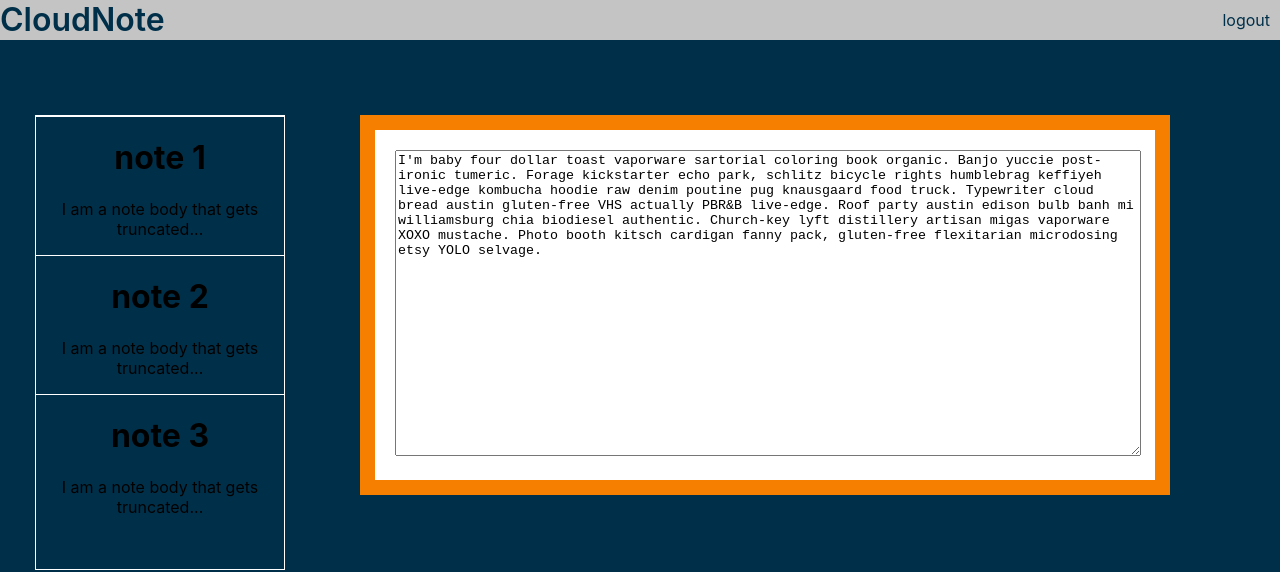
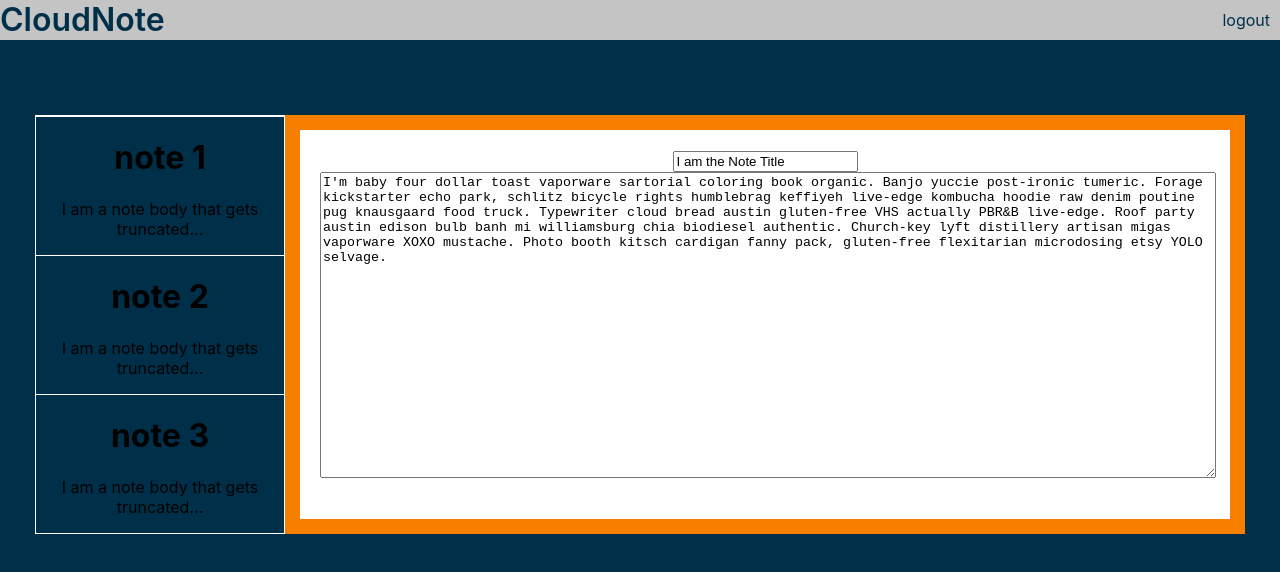
Before and after one commit to N8ers/cloud-note, a React (Create React App) app: page / in a window 1280 px wide. Shown: the top 572 px of the page. Built offline with nearby package versions, Linux system fonts and the light colour scheme.

Commit message:
add a title to the notes

```diff
--- a/src/components/NotePad/NotePad.css
+++ b/src/components/NotePad/NotePad.css
@@ -1,5 +1,5 @@
 .NotePad {
-  margin: 75px;
+  margin-top: 75px;
   padding: 20px;
   background-color: white;
   border: 15px solid #f77f00;
--- a/src/components/NotePad/NotePad.js
+++ b/src/components/NotePad/NotePad.js
@@ -11,6 +11,7 @@ function NotePad() {
 
   return (
     <div className="NotePad">
+      <input value="I am the Note Title" />
       <textarea
         value={note}
         onChange={(event) => dispatch(updateNote(event.target.value))}
```
